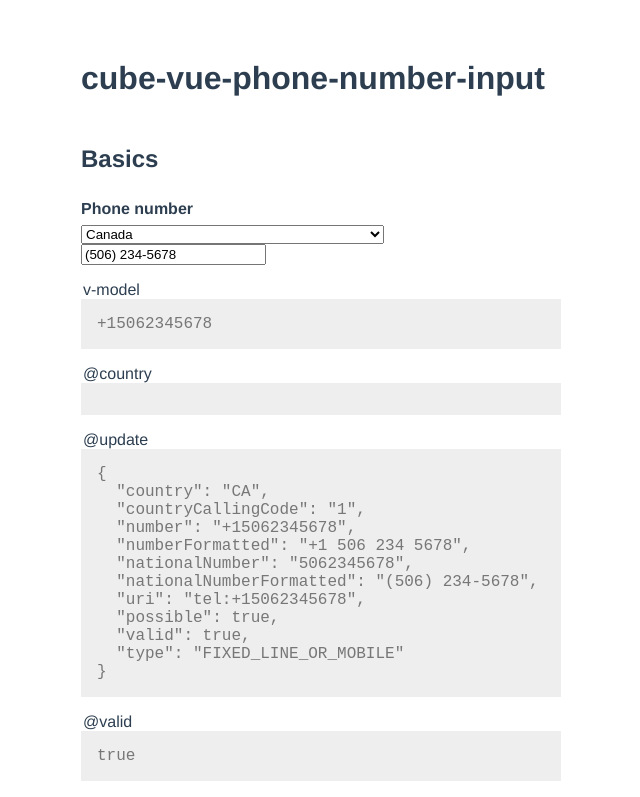
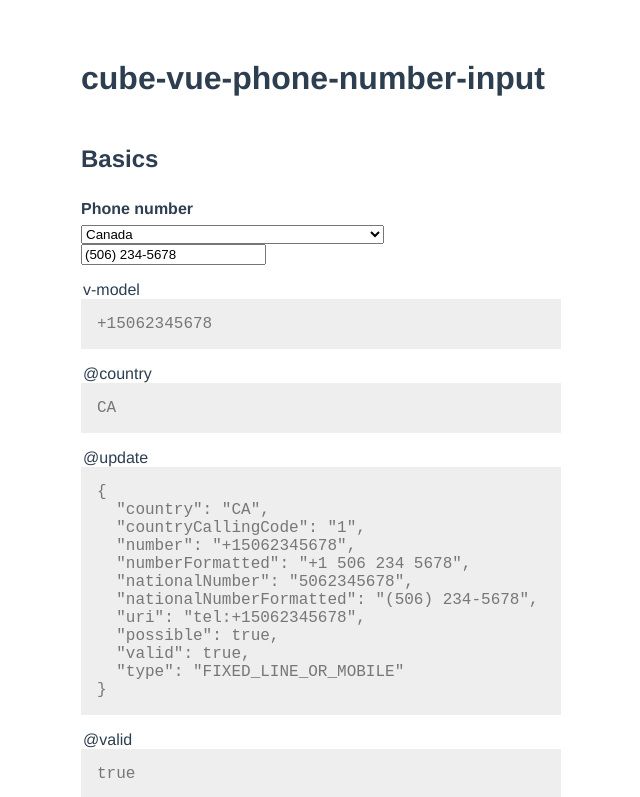
Before and after one commit to cube-inc/cube-vue-phone-number-input, a Vue app: page / in a window 1280 px wide. Shown: the top 797 px of the page, without its empty margins (319-959 px from the left). Built offline with nearby package versions, Linux system fonts and the light colour scheme.

Commit message:
Fixes Demo

```diff
--- a/src/App.vue
+++ b/src/App.vue
@@ -9,7 +9,7 @@
           <InputPhoneNumber
             id="phoneNumber"
             required
-            :country="country"
+            :country="phoneCountry"
             v-model="phoneNumber"
             @country="onCountry"
             @update="onUpdate"
@@ -23,7 +23,7 @@
         </fieldset>
         <fieldset class="form-group">
           <legend>@country</legend>
-          <pre class="scroll">{{ country }}</pre>
+          <pre class="scroll">{{ phoneCountry }}</pre>
         </fieldset>
         <fieldset class="form-group">
           <legend>@update</legend>
@@ -74,12 +74,8 @@ export default {
       phoneCountry: 'CA',
       phoneNumber: '+15062345678',
       phoneNumberDetails: null,
+      valid: null,
       error: null
-    }
-  },
-  computed: {
-    valid () {
-      return this.phoneNumberDetails ? this.phoneNumberDetails.valid : false
     }
   },
   methods: {
```
